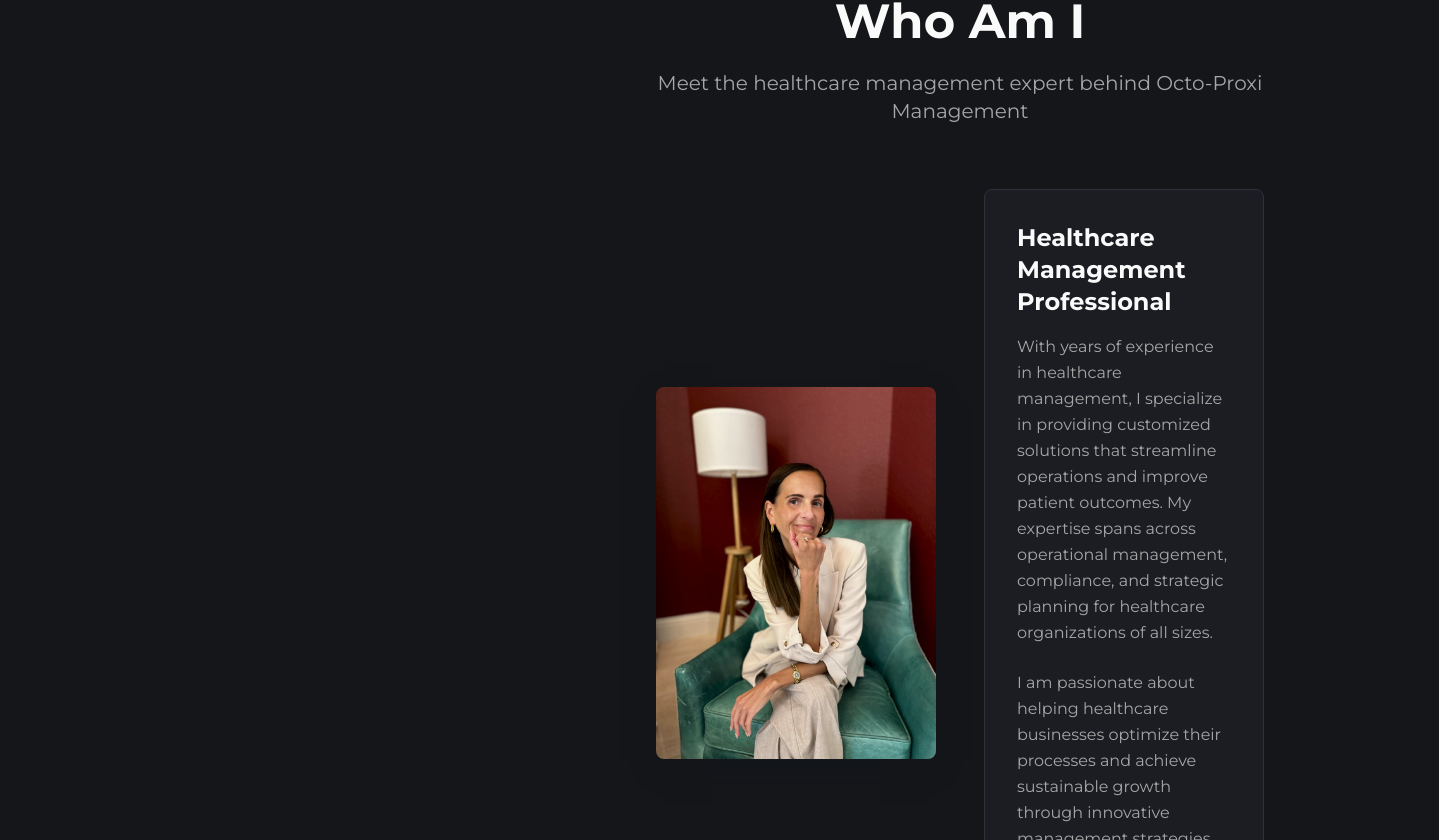
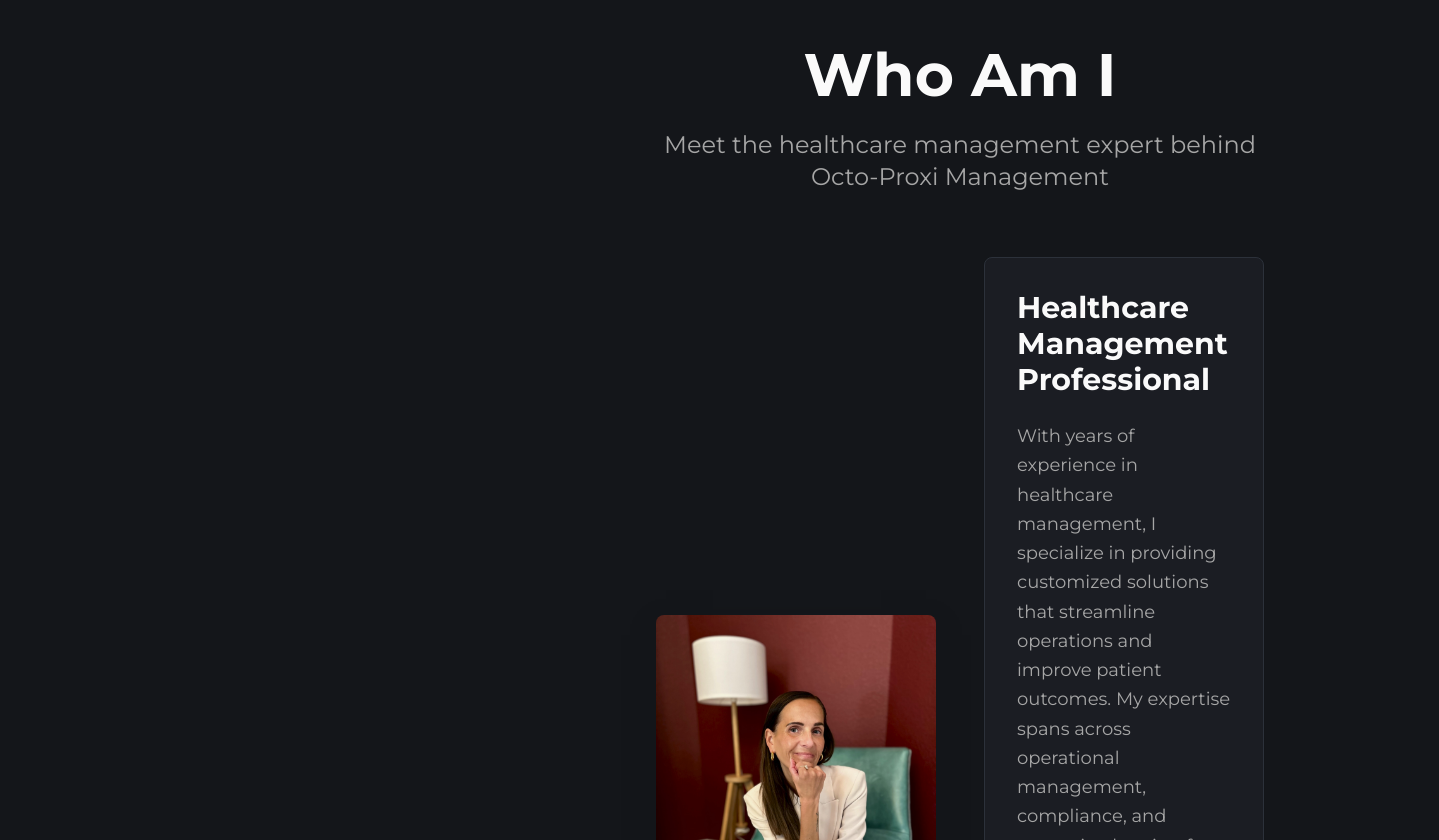
Before and after one commit to tinashe13/octo-proxi-connect, a React (Vite) app: page / in a window 1280 px wide. Shown: the part 1231-2071 px from the top of the page, 1439 px wide, since content can reach past the window. Built offline with nearby package versions, Linux system fonts and the light colour scheme.

Commit message:
Fix: Improve bio section responsiveness
Improve the responsiveness of the bio section, adjusting the image size and text layout for better display on various screen sizes.

```diff
--- a/src/components/BioSection.tsx
+++ b/src/components/BioSection.tsx
@@ -1,43 +1,43 @@
 import { Card, CardContent } from '@/components/ui/card';
 import { Button } from '@/components/ui/button';
-import { LinkedinIcon, Mail, Phone } from 'lucide-react';
+import { LinkedinIcon, Mail } from 'lucide-react';
 
 export function BioSection() {
   return (
-    <section id="bio" className="py-20 bg-background">
+    <section id="bio" className="py-20 lg:py-32 bg-background">
       <div className="container mx-auto px-4 lg:pl-84 pl-4">
-        <div className="max-w-6xl mx-auto">
+        <div className="max-w-7xl mx-auto">
           <div className="text-center mb-16">
-            <h2 className="text-4xl md:text-5xl font-bold text-foreground mb-6">
+            <h2 className="text-4xl md:text-5xl lg:text-6xl font-bold text-foreground mb-6">
               Who Am I
             </h2>
-            <p className="text-xl text-muted-foreground max-w-3xl mx-auto">
+            <p className="text-xl md:text-2xl text-muted-foreground max-w-4xl mx-auto">
               Meet the healthcare management expert behind Octo-Proxi Management
             </p>
           </div>
 
-          <div className="grid md:grid-cols-2 gap-12 items-center">
-            <div className="order-2 md:order-1">
+          <div className="grid lg:grid-cols-2 gap-12 items-center">
+            <div className="order-2 lg:order-1">
               <img
                 src="/lovable-uploads/bdd8f1f9-312a-4c11-9534-62c4b61122e0.png"
                 alt="Healthcare Management Expert"
-                className="w-full max-w-md mx-auto rounded-lg shadow-elegant"
+                className="w-full max-w-lg mx-auto rounded-lg shadow-elegant"
               />
             </div>
 
-            <div className="order-1 md:order-2">
+            <div className="order-1 lg:order-2">
               <Card className="bg-card border-border">
                 <CardContent className="p-8">
-                  <h3 className="text-2xl font-bold text-card-foreground mb-4">
+                  <h3 className="text-3xl font-bold text-card-foreground mb-6">
                     Healthcare Management Professional
                   </h3>
-                  <p className="text-muted-foreground mb-6 leading-relaxed">
+                  <p className="text-muted-foreground mb-6 leading-relaxed text-lg">
                     With years of experience in healthcare management, I specialize in providing
                     customized solutions that streamline operations and improve patient outcomes.
                     My expertise spans across operational management, compliance, and strategic
                     planning for healthcare organizations of all sizes.
                   </p>
-                  <p className="text-muted-foreground mb-8 leading-relaxed">
+                  <p className="text-muted-foreground mb-8 leading-relaxed text-lg">
                     I am passionate about helping healthcare businesses optimize their processes
                     and achieve sustainable growth through innovative management strategies.
                   </p>
@@ -45,6 +45,7 @@ export function BioSection() {
                   <div className="flex flex-col sm:flex-row gap-4">
                     <Button
                       variant="outline"
+                      size="lg"
                       className="hover:bg-gradient-gold hover:border-primary"
                       onClick={() => window.open('https://linkedin.com', '_blank')}
                     >
@@ -53,6 +54,7 @@ export function BioSection() {
                     </Button>
                     <Button
                       variant="outline"
+                      size="lg"
                       className="hover:bg-gradient-gold hover:border-primary"
                       onClick={() => window.open('mailto:info@octoproxi.com')}
                     >
```
